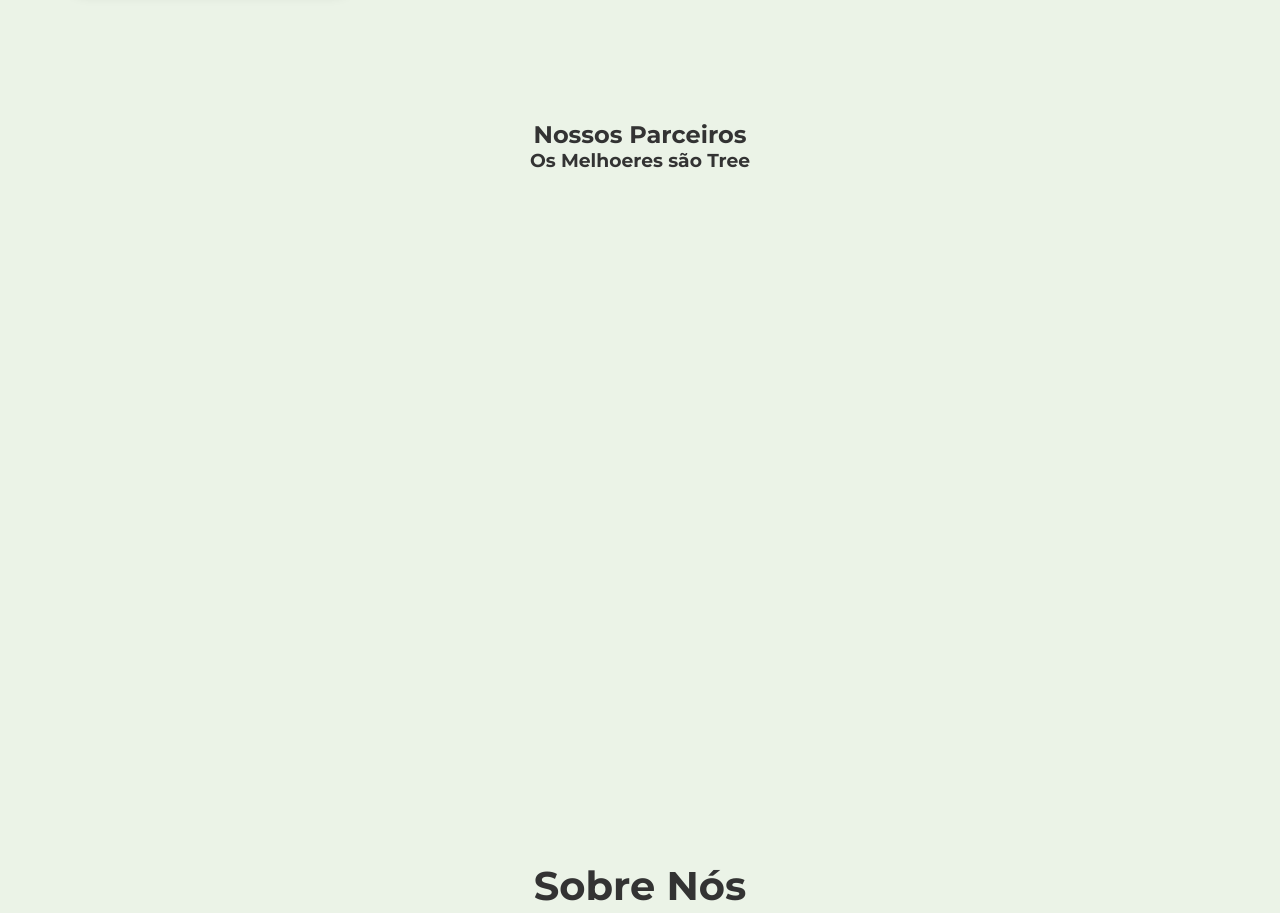
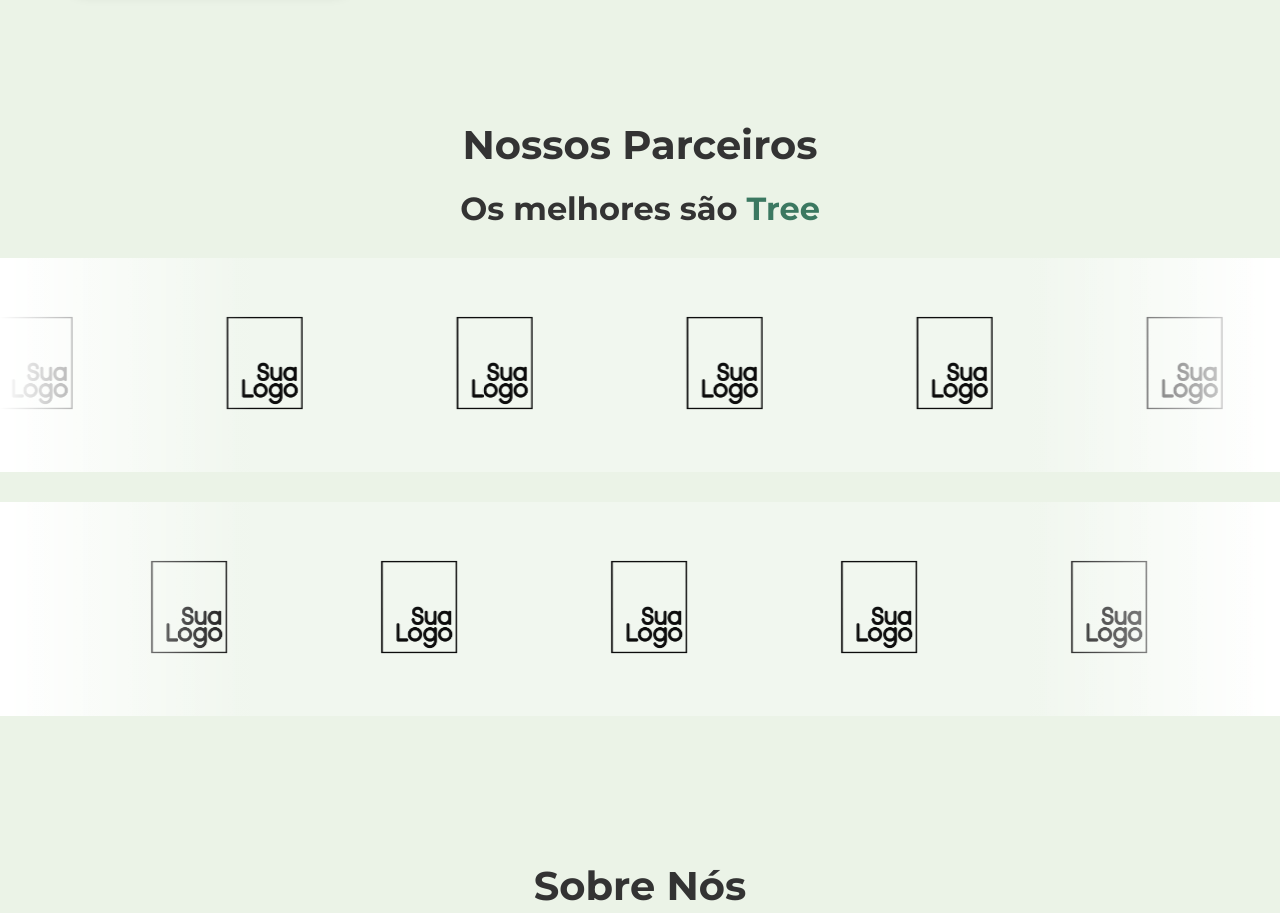
Before and after one commit to RicardoCarvalhoGit/Tree, a React (Create React App) app in the folder tree-code/: page / in a window 1280 px wide. Shown: the part 680-1593 px from the top of the page. Built offline with nearby package versions, Linux system fonts and the light colour scheme.

Commit message:
feat: cirada seção de parceiros landing page

```diff
--- a/tree-code/src/components/pages/landingPage/aboutUs/LandingPageAboutUs.tsx
+++ b/tree-code/src/components/pages/landingPage/aboutUs/LandingPageAboutUs.tsx
@@ -4,7 +4,11 @@ import { Fade } from "react-awesome-reveal";
 
 import { GiEyeTarget, GiRocket, GiTechnoHeart } from "react-icons/gi";
 
-export const AboutUs = () => {
+interface AboutUsProps {
+    className?: string;
+}
+
+export const AboutUs = ({className}: AboutUsProps) => {
     return(
         <section id="aboutUs" className={styles.aboutUs}>
             <Fade direction="left" cascade={true} damping={0.1}>
--- a/tree-code/src/components/pages/landingPage/partners/LandingPagePartners.module.css
+++ b/tree-code/src/components/pages/landingPage/partners/LandingPagePartners.module.css
@@ -1,7 +1,24 @@
 .partnersPage {
     min-height: calc(100vh - 132px);
+}
+
+.partnersPage h2 {
+    font-size: 2.5rem;
+}
+
+.partnersPage h3 {
+    marker-start: 25px;
+    font-size: 2rem;
+}
+
+.partnersPage span {
+    color: #3B7861;
 }
 
 .header {
     text-align: center;
 }
+
+.header h3 {
+    margin-top: 20px;
+}
--- a/tree-code/src/components/pages/landingPage/partners/LandingPagePartners.tsx
+++ b/tree-code/src/components/pages/landingPage/partners/LandingPagePartners.tsx
@@ -1,26 +1,26 @@
 import styles from "./LandingPagePartners.module.css"
-import { cn } from "@/lib/utils";
-import Marquee from "@/assets/animations/Marquee";
 import { Fade } from "react-awesome-reveal"
+import { PartnersMarquee } from "./Marquee/PartnersMarquee"
 import suaLogo from "../../../../assets/images/suaLogoAqui.png"
 
-const partners = [
-    {
-        name: "yourLogoHere",
-        img: <img src={suaLogo} alt="Sua logo aqui" />
-    },
-]
+interface partnersProps {
+    className?: string;
+}
 
-export const Partners = () => {
+export const Partners = ({className}: partnersProps) => {
+
+    const logosArray = Array(6).fill([
+        { src: suaLogo, alt: "Sua Logo aqui vetor" },
+    ]).flat();
+
     return (
         <section id="partners" className={styles.partnersPage}>
+            <div className={styles.partners}>
             <Fade direction="left" cascade={true} damping={0.25} className={styles.header}>
                 <h2>Nossos Parceiros</h2>
-                <h3>Os Melhoeres são <span>Tree</span></h3>
+                <h3>Os melhores são <span>Tree</span></h3>
             </Fade>
-
-            <div className={styles.partnersMarquee}>
-
+            <PartnersMarquee logos={logosArray}/>
             </div>
         </section>
     )
--- /dev/null
+++ b/tree-code/src/components/pages/landingPage/partners/Marquee/PartnersMarquee.module.css
@@ -0,0 +1,67 @@
+.logos {
+    overflow: hidden;
+    padding: 30px 0;
+    background-color: rgba(255, 255, 255, 0.3);
+    white-space: nowrap;
+    margin-top: 30px;
+    position: relative;
+}
+
+.logos::before,
+.logos::after {
+    position: absolute;
+    top: 0;
+    width: 250px;
+    height: 100%;
+    content: "";
+    z-index: 2;
+}
+
+.logos::before {
+    left: 0;
+    background: linear-gradient(to left, transparent, white);
+}
+
+.logos::after {
+    right: 0;
+    background: linear-gradient(to right, transparent, white);
+}
+
+.logos:hover .logosSlide {
+    animation-play-state: paused;
+}
+
+.logosSlide {
+    display: inline-block;
+    animation: 15s slide infinite linear;
+}
+
+.logosSlide img {
+    height: 150px;
+    margin: 0 40px;
+}
+
+.logos:hover .logosSlideReverse {
+    animation-play-state: paused;
+}
+
+.logosSlideReverse {
+    display: inline-block;
+    animation: 15s slide infinite linear reverse;
+}
+
+.logosSlideReverse img {
+    height: 150px;
+    margin: 0 40px;
+}
+
+
+
+@keyframes slide {
+    from {
+        transform: translateX(0);
+    }
+    to {
+        transform: translateX(-100%);
+    }
+}
--- /dev/null
+++ b/tree-code/src/components/pages/landingPage/partners/Marquee/PartnersMarquee.tsx
@@ -0,0 +1,43 @@
+import styles from "./PartnersMarquee.module.css";
+
+type Logo = {
+    src: string;
+    alt: string;
+};
+
+interface PartnersMarqueeProps {
+    logos: Logo[];
+}
+
+export const PartnersMarquee: React.FC<PartnersMarqueeProps> = ({ logos }) => {
+    return (
+        <>
+            <div className={styles.logos}>
+                {[...Array(2)].map((_, i) => (
+                    <div key={i} className={styles.logosSlide}>
+                        {logos.map((logo, index) => (
+                            <img
+                                key={index}
+                                src={logo.src}
+                                alt={logo.alt}
+                            />
+                        ))}
+                    </div>
+                ))}
+            </div>
+            <div className={styles.logos}>
+                {[...Array(2)].map((_, i) => (
+                    <div key={i} className={styles.logosSlideReverse}>
+                        {logos.map((logo, index) => (
+                            <img
+                                key={index}
+                                src={logo.src}
+                                alt={logo.alt}
+                            />
+                        ))}
+                    </div>
+                ))}
+            </div>
+        </>
+    );
+};
```
Also changed, not shown: tree-code/src/assets/images/suaLogoAqui.png.
